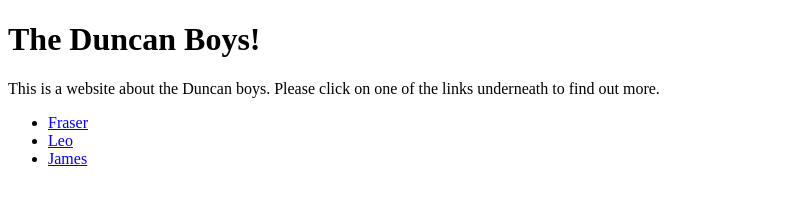
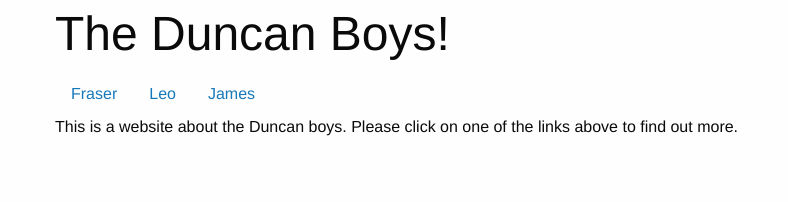
Before and after one commit to neilduncan/duncanboys.com, a plain HTML site: page index.html in a window 1280 px wide. Shown: the whole page, without its empty margins (0-788 px from the left). Drawn offline with nearby package versions, Linux system fonts and the light colour scheme.

```diff
--- a/index.html
+++ b/index.html
@@ -1,17 +1,38 @@
 <!DOCTYPE html>
 <html lang="en">
+
 <head>
     <meta charset="UTF-8">
     <meta name="viewport" content="width=device-width, initial-scale=1.0">
     <title>The Duncan Boys' Website</title>
+    <!-- Compressed CSS -->
+    <link rel="stylesheet" href="https://cdn.jsdelivr.net/npm/foundation-sites@6.6.3/dist/css/foundation.min.css"
+        integrity="sha256-ogmFxjqiTMnZhxCqVmcqTvjfe1Y/ec4WaRj/aQPvn+I=" crossorigin="anonymous">
 </head>
+
 <body>
-    <h1>The Duncan Boys!</h1>
-    <p>This is a website about the Duncan boys. Please click on one of the links underneath to find out more.</p>
-    <ul>
-        <li><a href="/fraser/">Fraser</a></li>
-        <li><a href="/leo/">Leo</a></li>
-        <li><a href="/james/">James</a></li>
-    </ul>
+    <div class="grid-container">
+        <div class="grid-x">
+            <div class="cell">
+                <h1>The Duncan Boys!</h1>
+                <ul class="menu">
+                    <li><a href="/fraser/">Fraser</a></li>
+                    <li><a href="/leo/">Leo</a></li>
+                    <li><a href="/james/">James</a></li>
+                </ul>
+            </div>
+        </div>
+        <div class="grid-x">
+            <div class="cell">
+                <p>This is a website about the Duncan boys. Please click on one of the links above to find out
+                    more.</p>
+            </div>
+        </div>
+
+        <!-- Compressed JavaScript -->
+        <script src="https://cdn.jsdelivr.net/npm/foundation-sites@6.6.3/dist/js/foundation.min.js"
+            integrity="sha256-pRF3zifJRA9jXGv++b06qwtSqX1byFQOLjqa2PTEb2o=" crossorigin="anonymous"></script>
+    </div>
 </body>
+
 </html>
```
Also changed, not shown: fraser/index.html (+22 -0 lines), james/index.html (+4 -0 lines), james/electro-man.jpg (added).
